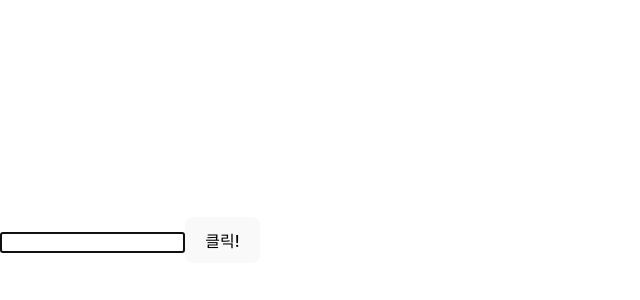
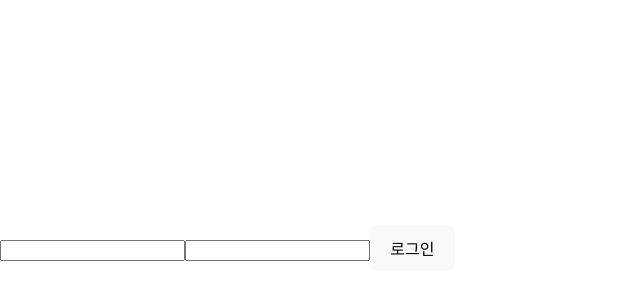
Before and after one commit to rondido/DEF2_beginner, a React (Vite) app: page / in a window 1280 px wide. Shown: the part 152-452 px from the top of the page, without its empty margins (0-640 px from the left). Built offline with nearby package versions, Linux system fonts and the light colour scheme.

Commit message:
20241022 수업 내용 정리

```diff
--- a/index.html
+++ b/index.html
@@ -9,6 +9,7 @@
     <meta
       name="viewport"
       content="width=device-width, initial-scale=1.0" />
+
     <title>Vite + React + TS</title>
   </head>
   <body>
--- a/src/App.tsx
+++ b/src/App.tsx
@@ -1,68 +1,23 @@
-import { useState, useRef, useEffect } from 'react'
-import './App.css'
+import React from 'react'
 
-interface Movie {
-  Poster: string
-  Title: string
-  Type: string
-  imdbID: string
-}
-
-function App() {
-  const [title, setTitle] = useState('')
-  const [movies, setMovies] = useState<Movie[]>([])
-  const [isShow, setIsShow] = useState(false)
-
-  const inputEl = useRef<HTMLInputElement | null>(null)
-
-  async function handleClick() {
-    // setIsShow(!isShow)
-    const movies = await fetchMovies(title)
-    setMovies(movies)
+export default function SignIn() {
+  function handelSubmit(e: React.FormEvent<HTMLFormElement>) {
+    e.preventDefault()
+    const formData = new FormData(e?.currentTarget)
+    const email = formData.get('email')
+    const password = formData.get('password')
   }
-
-  async function fetchMovies(title: string) {
-    const res = await fetch(`https://omdbapi.com?apikey=7035c60c&s=${title}`)
-    const data = await res.json()
-    return data.Search
-  }
-
-  async function handleKeyDown(event: React.KeyboardEvent<HTMLInputElement>) {
-    // mac에서 cjk 즉 중국어 한국어 일본어를 사용하면 api나 log가 2번 호출되는 것을 방지할 수 있다.
-    if (event.key === 'Enter' && !event.nativeEvent.isComposing) {
-      const movies = await fetchMovies(title)
-      setMovies(movies)
-    }
-  }
-
-  useEffect(() => {
-    inputEl.current?.focus()
-  }, [])
-
   return (
-    <>
-      {isShow && <h1>{title}</h1>}
+    <form onSubmit={handelSubmit}>
       <input
-        value={title}
-        onChange={e => setTitle(e.target.value)}
-        onKeyDown={handleKeyDown}
-        ref={inputEl}
+        type="text"
+        name="email"
       />
-      <button onClick={handleClick}>클릭!</button>
-      <ul>
-        {movies.map(movie => (
-          <li key={movie.imdbID}>
-            <img
-              src={movie.Poster}
-              alt={movie.Title}
-              width={50}
-            />
-            {movie.Title}
-          </li>
-        ))}
-      </ul>
-    </>
+      <input
+        type="password"
+        name="password"
+      />
+      <button type="submit">로그인</button>
+    </form>
   )
 }
-
-export default App
```
Also changed, not shown: main.js (+11 -0 lines).
